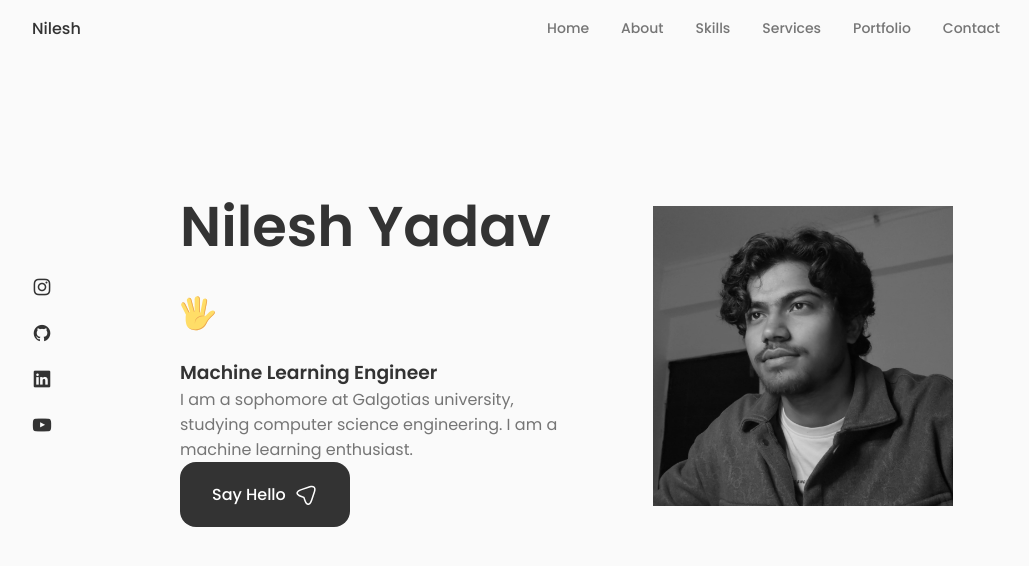
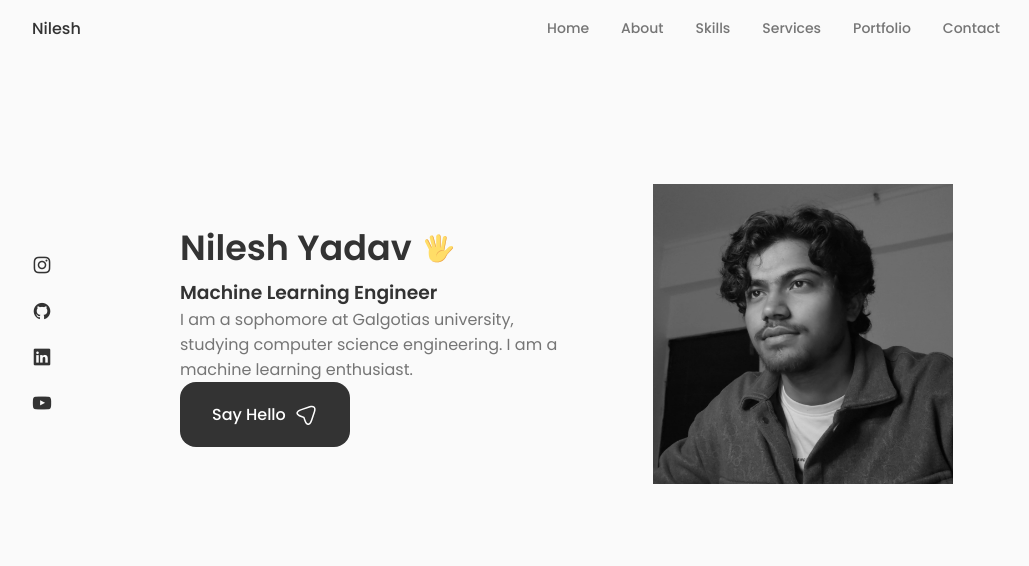
Before and after one commit to nileshyadavme/Portfolio, a React (Create React App) app: page / in a window 1280 px wide. Shown: the top 566 px of the page, without its empty margins (124-1153 px from the left). Built offline with nearby package versions, Linux system fonts and the light colour scheme.

Commit message:
class__hand fixed

```diff
--- a/src/components/Home/Data.jsx
+++ b/src/components/Home/Data.jsx
@@ -4,13 +4,14 @@ export const Data = () => {
   return (
     <div className="home__data">
         <h1 className='home__title'>Nilesh Yadav
-          <svg
+        <div   class="home__hand">
+        <svg
                   width="36"
                   height="36"
                   viewBox="0 0 48 48"
                   fill="none"
                   xmlns="http://www.w3.org/2000/svg"
-                  class="home__hand"
+
                 >
                   <path
                     d="M25.4995 32.0305L31.3495 33.1555L36.1495 8.48051C36.4495 6.83051 35.3995 5.18051 33.8245 4.88051C32.1745 4.58051 30.5995 5.70551 30.2995 7.35551L25.4995 32.0305Z"
@@ -53,6 +54,8 @@ export const Data = () => {
                     fill="#EBA352"
                   ></path>
           </svg>
+        </div>
+
         </h1>
         <h3 className="home__subtitle">Machine Learning Engineer</h3>
         <p className="home__description"> I am a sophomore at Galgotias university, studying computer science engineering. I am a machine learning enthusiast.</p>
--- a/src/components/Home/Home.css
+++ b/src/components/Home/Home.css
@@ -26,8 +26,26 @@
 
 .home__title
 {
-    font-size: var(--big-font-size);
+    /* font-size: var(--big-font-size); */
     margin-bottom: var(--mb-0-25);
+    font-size: 35px;
+    display: flex;
+    /* width: ; */
+    flex-direction: row;
+    /* justify-content: center; */
+    align-items: center;
+}
+
+.home__hand
+{
+    width: 30px;
+    height: 100%;
+    margin-left: 0.4rem;
+    display: flex;
+    justify-content: center;
+    align-items: center;
+    margin-left: 12px;
+
 }
 .home__img {
     background: url(./../..//assets/profile.jpg);
```
